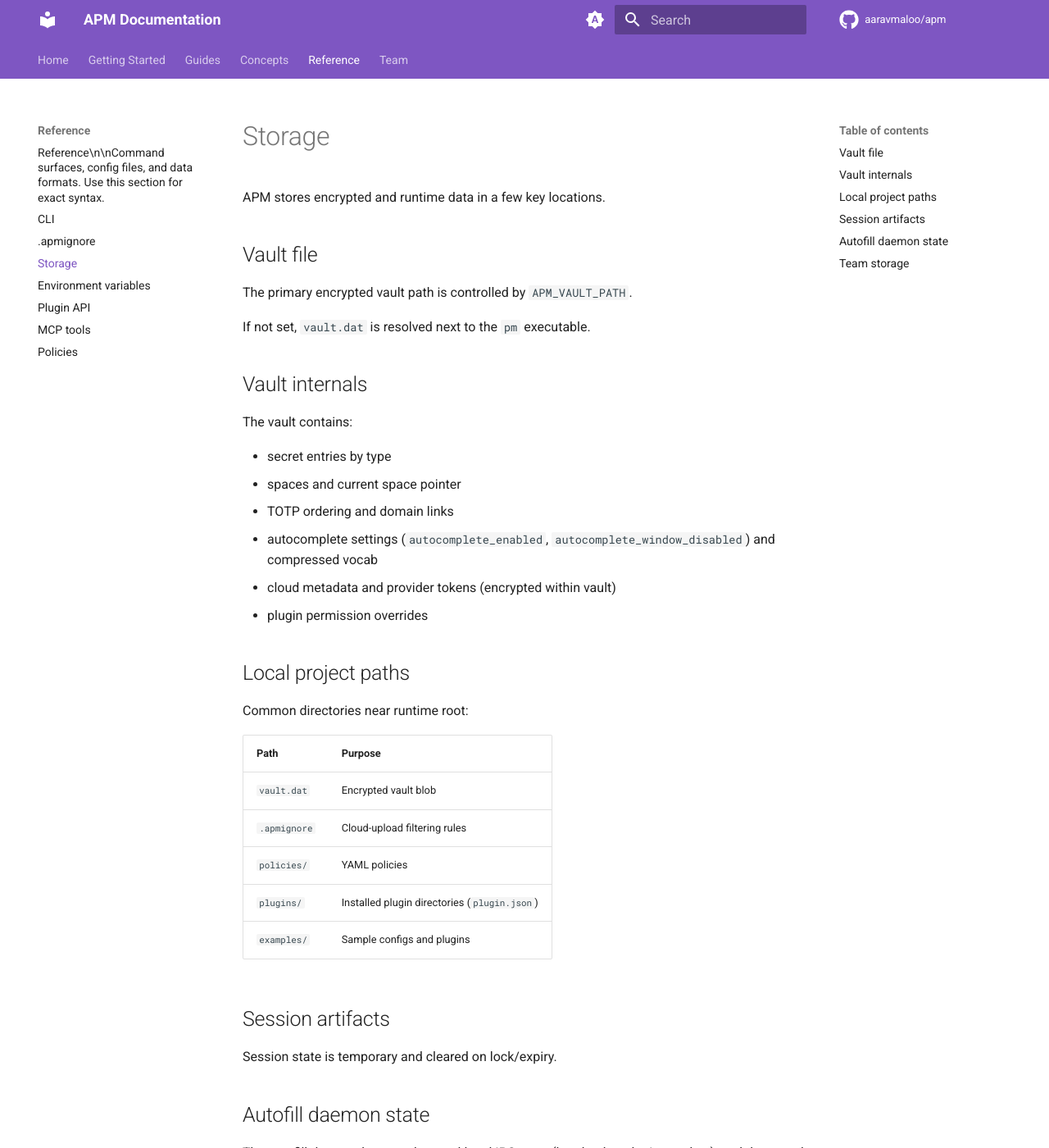
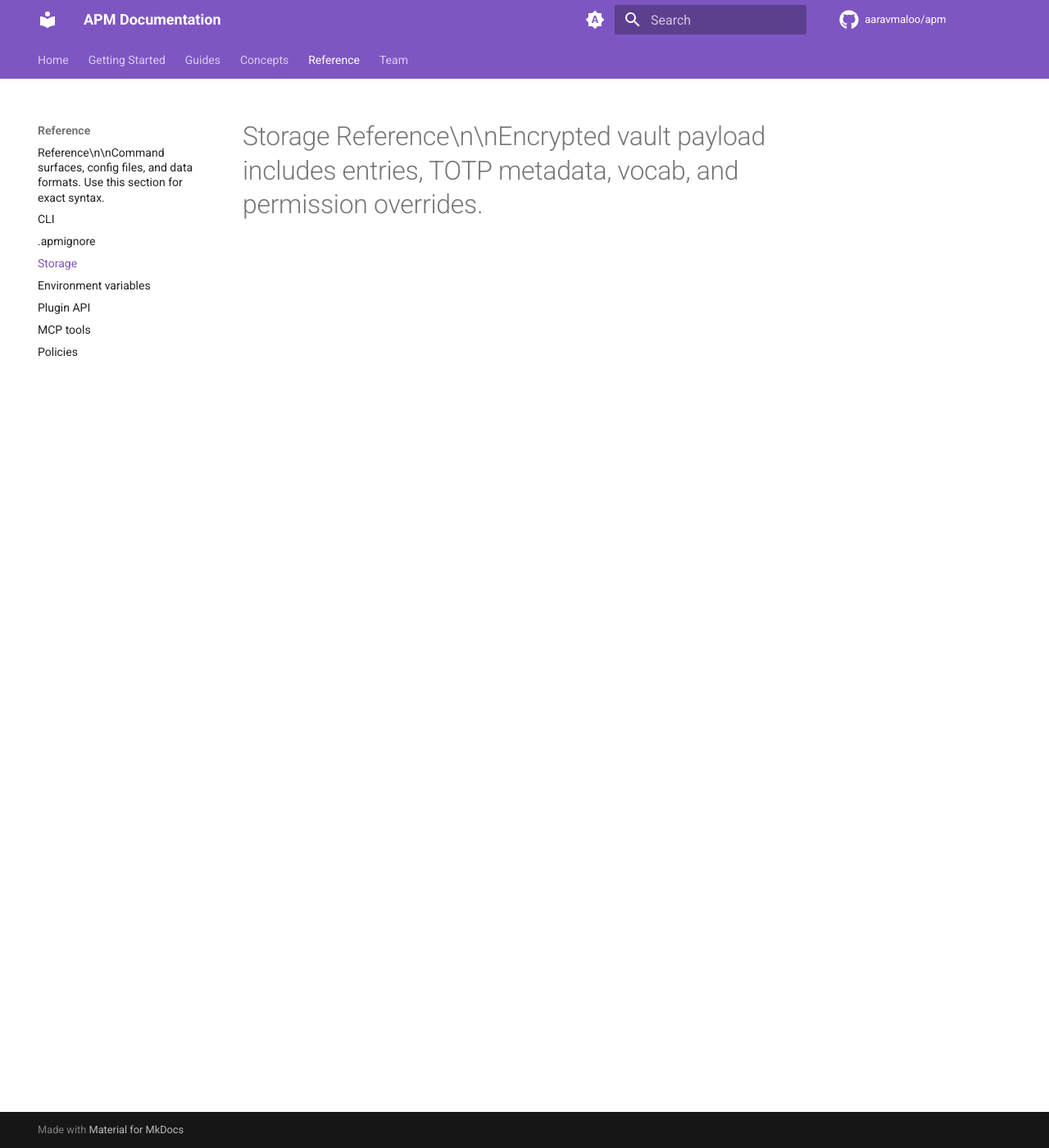
Before and after one commit to aaravmaloo/apm, an MkDocs documentation site: the page built from docs/reference/storage.md, in a window 1280 px wide and 1400 px high. Shown: the whole window at 82% size. Built offline with MkDocs 1.6.1 and Material for MkDocs 9.7.7, drawn with Linux system fonts in a browser that asks for light colours; comment, search, counter and statistics services are not loaded; some of the changed text lies outside the part shown.

Commit message:
docs: update docs/reference/storage.md

```diff
--- a/docs/reference/storage.md
+++ b/docs/reference/storage.md
@@ -1,44 +1 @@
-# Storage
-
-APM stores encrypted and runtime data in a few key locations.
-
-## Vault file
-
-The primary encrypted vault path is controlled by `APM_VAULT_PATH`.
-
-If not set, `vault.dat` is resolved next to the `pm` executable.
-
-## Vault internals
-
-The vault contains:
-
-- secret entries by type
-- spaces and current space pointer
-- TOTP ordering and domain links
-- autocomplete settings (`autocomplete_enabled`, `autocomplete_window_disabled`) and compressed vocab
-- cloud metadata and provider tokens (encrypted within vault)
-- plugin permission overrides
-
-## Local project paths
-
-Common directories near runtime root:
-
-| Path | Purpose |
-| :-- | :-- |
-| `vault.dat` | Encrypted vault blob |
-| `.apmignore` | Cloud-upload filtering rules |
-| `policies/` | YAML policies |
-| `plugins/` | Installed plugin directories (`plugin.json`) |
-| `examples/` | Sample configs and plugins |
-
-## Session artifacts
-
-Session state is temporary and cleared on lock/expiry.
-
-## Autofill daemon state
-
-The autofill daemon keeps ephemeral local IPC state (loopback endpoint + token), and decrypted secrets remain memory-only while unlocked.
-
-## Team storage
-
-Team edition data is isolated from personal vault storage under `.apm-team`-style paths.
+# Storage Reference\n\nEncrypted vault payload includes entries, TOTP metadata, vocab, and permission overrides.
```
